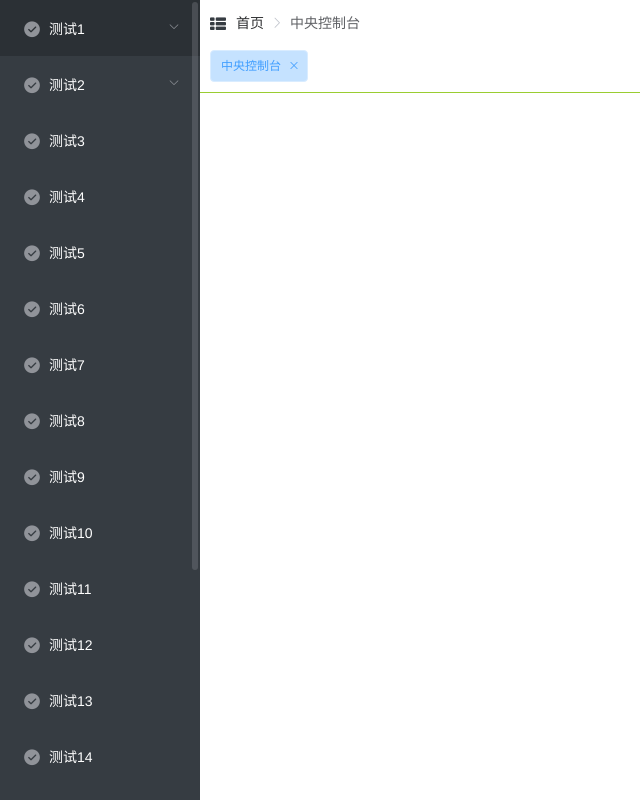
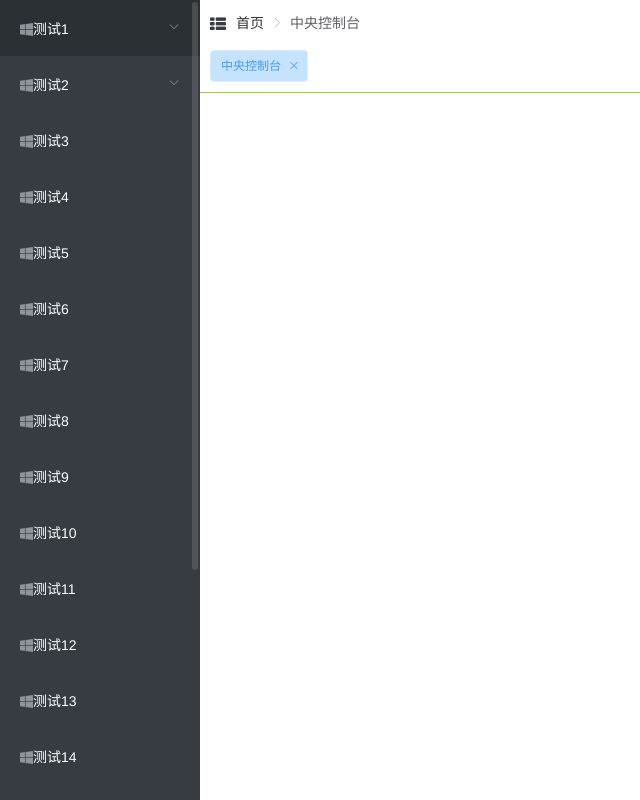
Before and after one commit to sky124380729/vue-leasing, a Vue app: page /#/ in a window 1280 px wide. Shown: the whole page, without its empty margins (0-640 px from the left). Built offline with nearby package versions, Linux system fonts and the light colour scheme.

Commit message:
路由图标修改

```diff
--- a/src/router/index.js
+++ b/src/router/index.js
@@ -42,132 +42,132 @@ export const asyncMap = [{
     path: '/test',
     name: 'test',
     component: Layout,
-    meta: { title: '测试1', icon: 'el-icon-success', cache: true, menu: true },
+    meta: { title: '测试1', icon: 'fa fa-windows', cache: true, menu: true },
     children: [{
         path: 'a',
         component: () => import('@/components/test-child'),
         name: 'test-child1',
-        meta: { title: '测试-子页面1', icon: 'el-icon-success', cache: true, menu: true }
+        meta: { title: '测试-子页面1', icon: 'fa fa-windows', cache: true, menu: true }
     }, {
         path: 'b',
         component: () => import('@/components/test-child2'),
         name: 'test-child2',
-        meta: { title: '测试-子页面2', icon: 'el-icon-success', cache: true, menu: true }
+        meta: { title: '测试-子页面2', icon: 'fa fa-windows', cache: true, menu: true }
     }, {
         path: 'c',
         component: () => import('@/components/test-child2'),
         name: 'test-child3',
-        meta: { title: '测试-子页面3', icon: 'el-icon-success', cache: true, menu: false }
+        meta: { title: '测试-子页面3', icon: 'fa fa-windows', cache: true, menu: false }
     }]
 }, {
     path: '/test2',
     name: 'test2',
     component: Layout,
-    meta: { title: '测试2', icon: 'el-icon-success', cache: true, menu: true },
+    meta: { title: '测试2', icon: 'fa fa-windows', cache: true, menu: true },
     children: [{
         path: 'a',
         component: () => import('@/components/test-child'),
         name: 'test-child4',
-        meta: { title: '测试-子页面4', icon: 'el-icon-success', cache: true, menu: true }
+        meta: { title: '测试-子页面4', icon: 'fa fa-windows', cache: true, menu: true }
     }, {
         path: 'b',
         component: () => import('@/components/test-child2'),
         name: 'test-child5',
-        meta: { title: '测试-子页面5', icon: 'el-icon-success', cache: true, menu: false }
+        meta: { title: '测试-子页面5', icon: 'fa fa-windows', cache: true, menu: false }
     }, {
         path: 'c',
         component: () => import('@/components/test-child2'),
         name: 'test-child6',
-        meta: { title: '测试-子页面6', icon: 'el-icon-success', cache: true, menu: true }
+        meta: { title: '测试-子页面6', icon: 'fa fa-windows', cache: true, menu: true }
     }]
 }, {
     path: '/test3',
     name: 'test3',
     component: Layout,
-    meta: { title: '测试3', icon: 'el-icon-success', cache: true, menu: true }
+    meta: { title: '测试3', icon: 'fa fa-windows', cache: true, menu: true }
 }, {
     path: '/test4',
     name: 'test4',
     component: Layout,
-    meta: { title: '测试4', icon: 'el-icon-success', cache: true, menu: true }
+    meta: { title: '测试4', icon: 'fa fa-windows', cache: true, menu: true }
 }, {
     path: '/test5',
     name: 'test5',
     component: Layout,
-    meta: { title: '测试5', icon: 'el-icon-success', cache: true, menu: true }
+    meta: { title: '测试5', icon: 'fa fa-windows', cache: true, menu: true }
 }, {
     path: '/test6',
     name: 'test6',
     component: Layout,
-    meta: { title: '测试6', icon: 'el-icon-success', cache: true, menu: true }
+    meta: { title: '测试6', icon: 'fa fa-windows', cache: true, menu: true }
 }, {
     path: '/test7',
     name: 'test7',
     component: Layout,
-    meta: { title: '测试7', icon: 'el-icon-success', cache: true, menu: true }
+    meta: { title: '测试7', icon: 'fa fa-windows', cache: true, menu: true }
 }, {
     path: '/test8',
     name: 'test8',
     component: Layout,
-    meta: { title: '测试8', icon: 'el-icon-success', cache: true, menu: true }
+    meta: { title: '测试8', icon: 'fa fa-windows', cache: true, menu: true }
 }, {
     path: '/test9',
     name: 'test9',
     component: Layout,
-    meta: { title: '测试9', icon: 'el-icon-success', cache: true, menu: true }
+    meta: { title: '测试9', icon: 'fa fa-windows', cache: true, menu: true }
 }, {
     path: '/test10',
     name: 'test10',
     component: Layout,
-    meta: { title: '测试10', icon: 'el-icon-success', cache: true, menu: true }
+    meta: { title: '测试10', icon: 'fa fa-windows', cache: true, menu: true }
 }, {
     path: '/test11',
     name: 'test11',
     component: Layout,
-    meta: { title: '测试11', icon: 'el-icon-success', cache: true, menu: true }
+    meta: { title: '测试11', icon: 'fa fa-windows', cache: true, menu: true }
 }, {
     path: '/test12',
     name: 'test12',
     component: Layout,
-    meta: { title: '测试12', icon: 'el-icon-success', cache: true, menu: true }
+    meta: { title: '测试12', icon: 'fa fa-windows', cache: true, menu: true }
 }, {
     path: '/test13',
     name: 'test13',
     component: Layout,
-    meta: { title: '测试13', icon: 'el-icon-success', cache: true, menu: true }
+    meta: { title: '测试13', icon: 'fa fa-windows', cache: true, menu: true }
 }, {
     path: '/test14',
     name: 'test14',
     component: Layout,
-    meta: { title: '测试14', icon: 'el-icon-success', cache: true, menu: true }
+    meta: { title: '测试14', icon: 'fa fa-windows', cache: true, menu: true }
 }, {
     path: '/test15',
     name: 'test15',
     component: Layout,
-    meta: { title: '测试15', icon: 'el-icon-success', cache: true, menu: true }
+    meta: { title: '测试15', icon: 'fa fa-windows', cache: true, menu: true }
 }, {
     path: '/test16',
     name: 'test16',
     component: Layout,
-    meta: { title: '测试16', icon: 'el-icon-success', cache: true, menu: true }
+    meta: { title: '测试16', icon: 'fa fa-windows', cache: true, menu: true }
 }, {
     path: '/test17',
     name: 'test17',
     component: Layout,
-    meta: { title: '测试17', icon: 'el-icon-success', cache: true, menu: true }
+    meta: { title: '测试17', icon: 'fa fa-windows', cache: true, menu: true }
 }, {
     path: '/test18',
     name: 'test18',
     component: Layout,
-    meta: { title: '测试18', icon: 'el-icon-success', cache: true, menu: true }
+    meta: { title: '测试18', icon: 'fa fa-windows', cache: true, menu: true }
 }, {
     path: '/test19',
     name: 'test19',
     component: Layout,
-    meta: { title: '测试19', icon: 'el-icon-success', cache: true, menu: true }
+    meta: { title: '测试19', icon: 'fa fa-windows', cache: true, menu: true }
 }, {
     path: '/test20',
     name: 'test20',
     component: Layout,
-    meta: { title: '测试20', icon: 'el-icon-success', cache: true, menu: true }
+    meta: { title: '测试20', icon: 'fa fa-windows', cache: true, menu: true }
 }]
```
